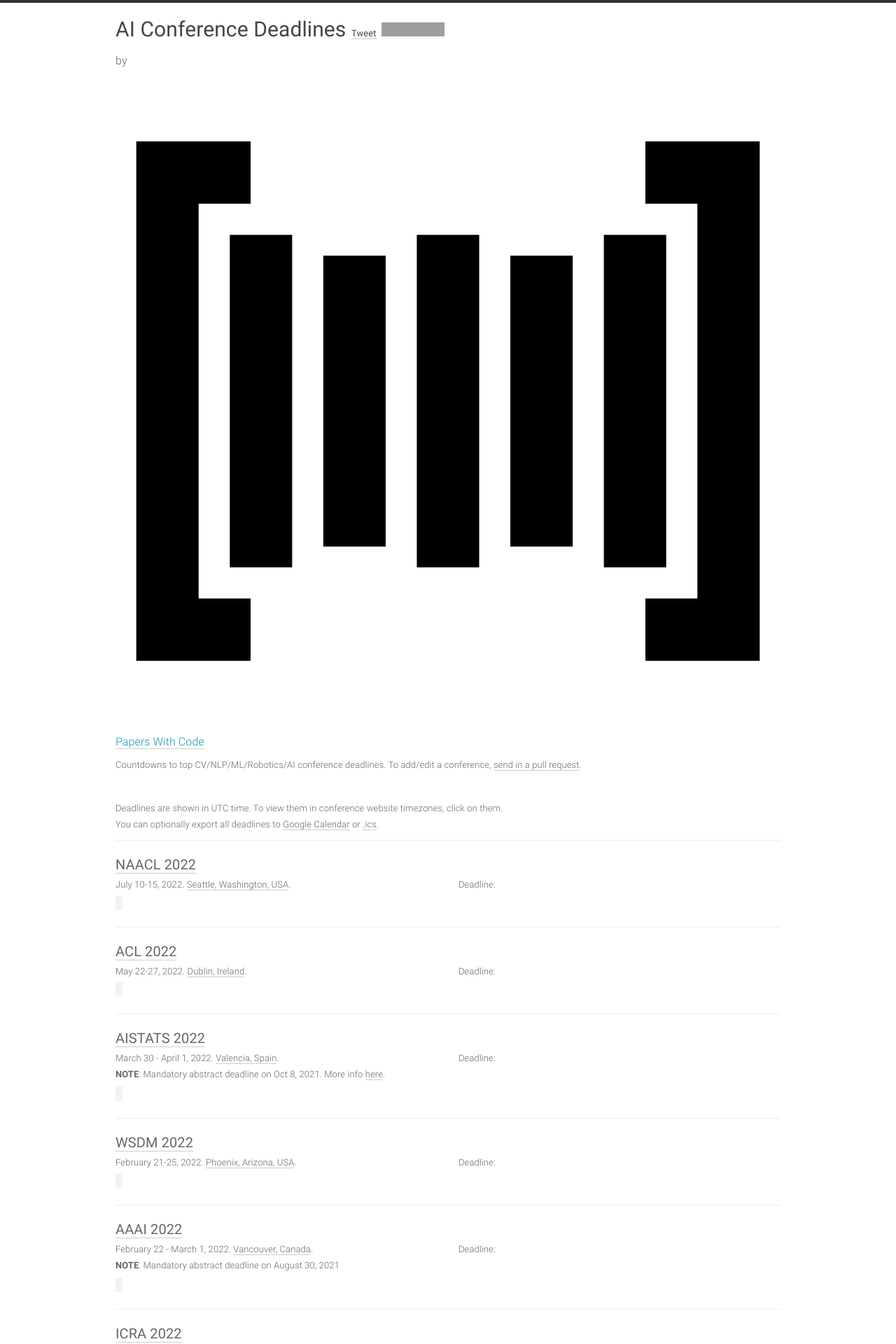
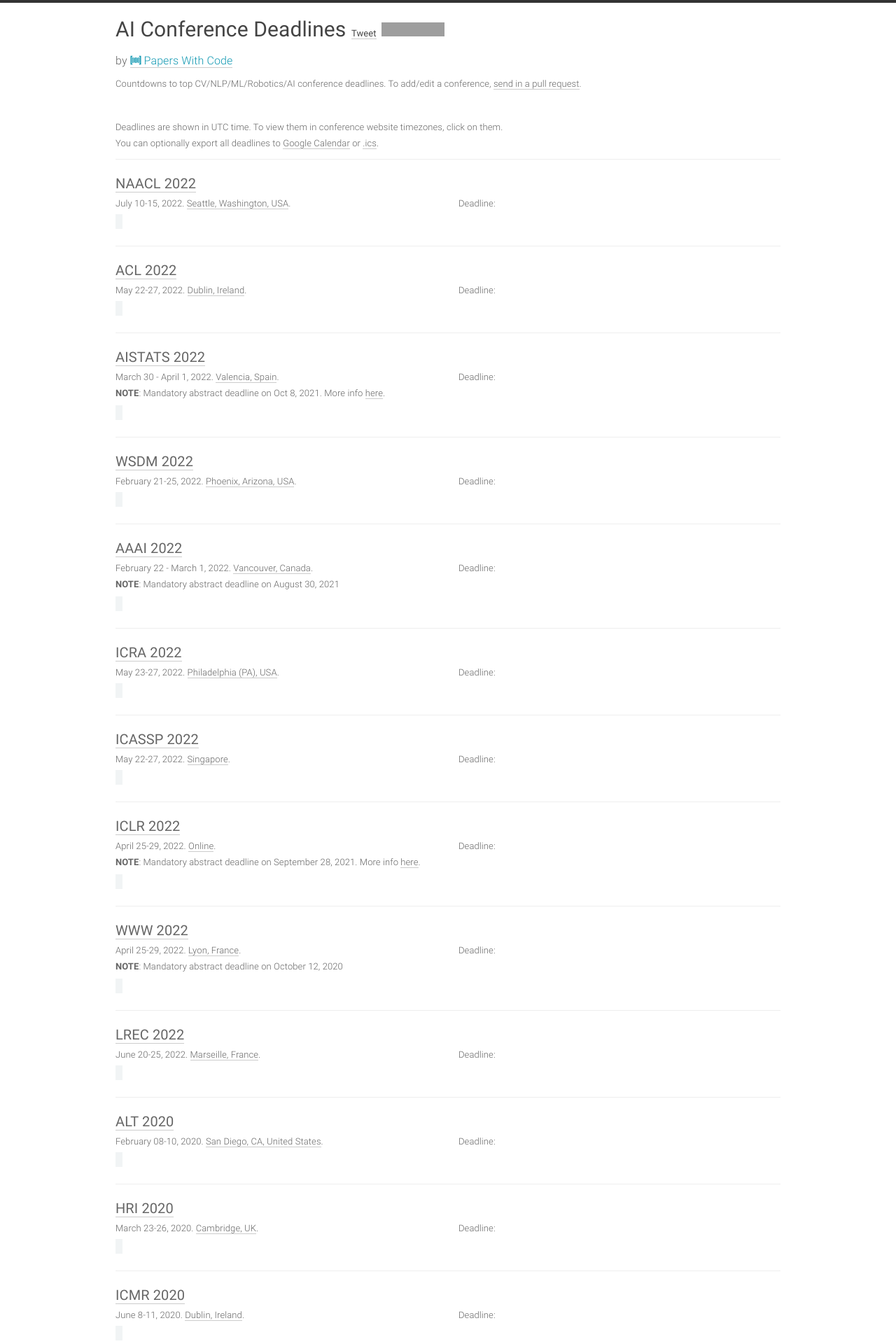
Before and after one commit to paperswithcode/ai-deadlines, a Jekyll site: the page built from index.html, in a window 1280 px wide. Shown: the top 1920 px of the page at 70% size. Built offline with Jekyll 4.4.1, drawn with Linux system fonts in a browser that asks for light colours; comment, search, counter and statistics services are not loaded; grey boxes are pictures that could not be loaded.

Commit message:
Update deadlines.css

```diff
--- a/static/css/deadlines.css
+++ b/static/css/deadlines.css
@@ -153,6 +153,16 @@ footer {
   border-color: #0097e6;
 }
 
+.icon-inner {
+  width: 1em;
+  height: 1em;
+  display: inline-block;
+  vertical-align: middle;
+  position: relative;
+  top: -2px;
+  fill: currentColor;
+}
+
 @media only screen and (max-width: 780px) {
   #conf-timer {
     font-size: 64px;
```
